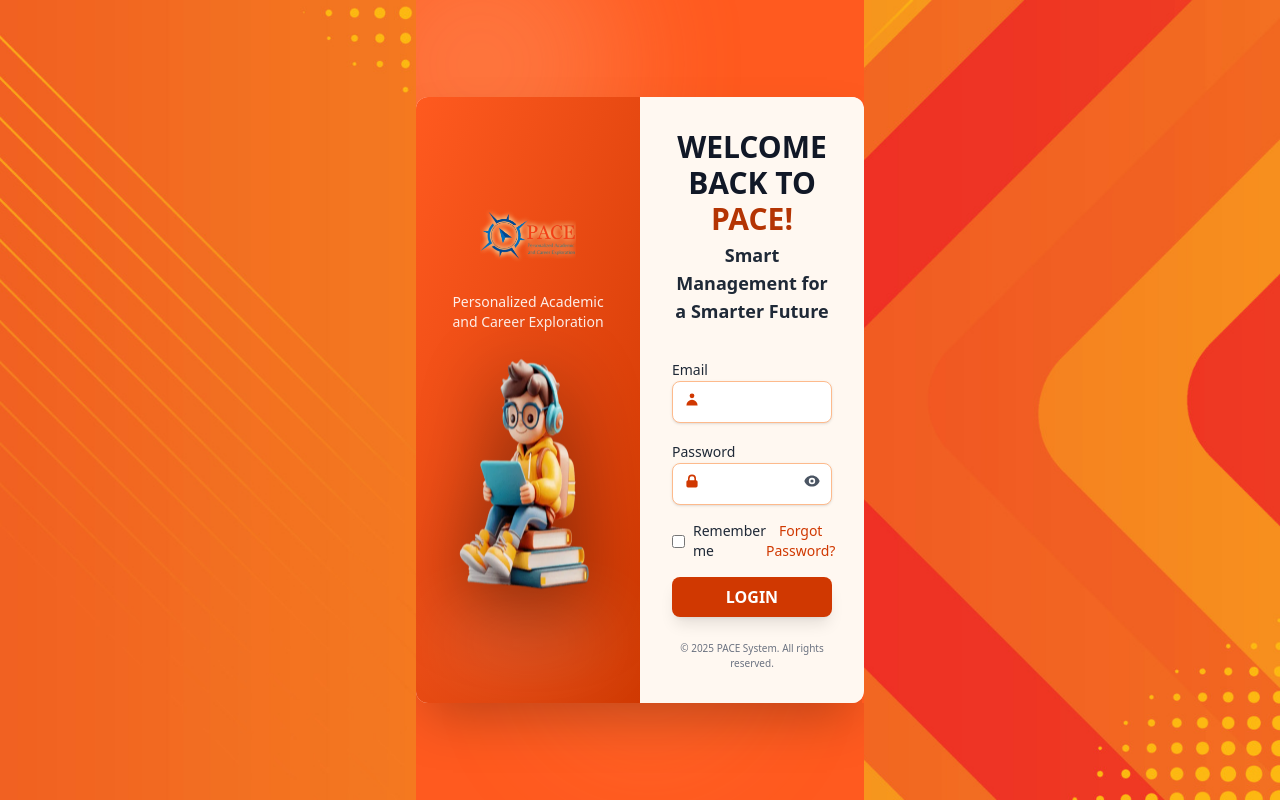
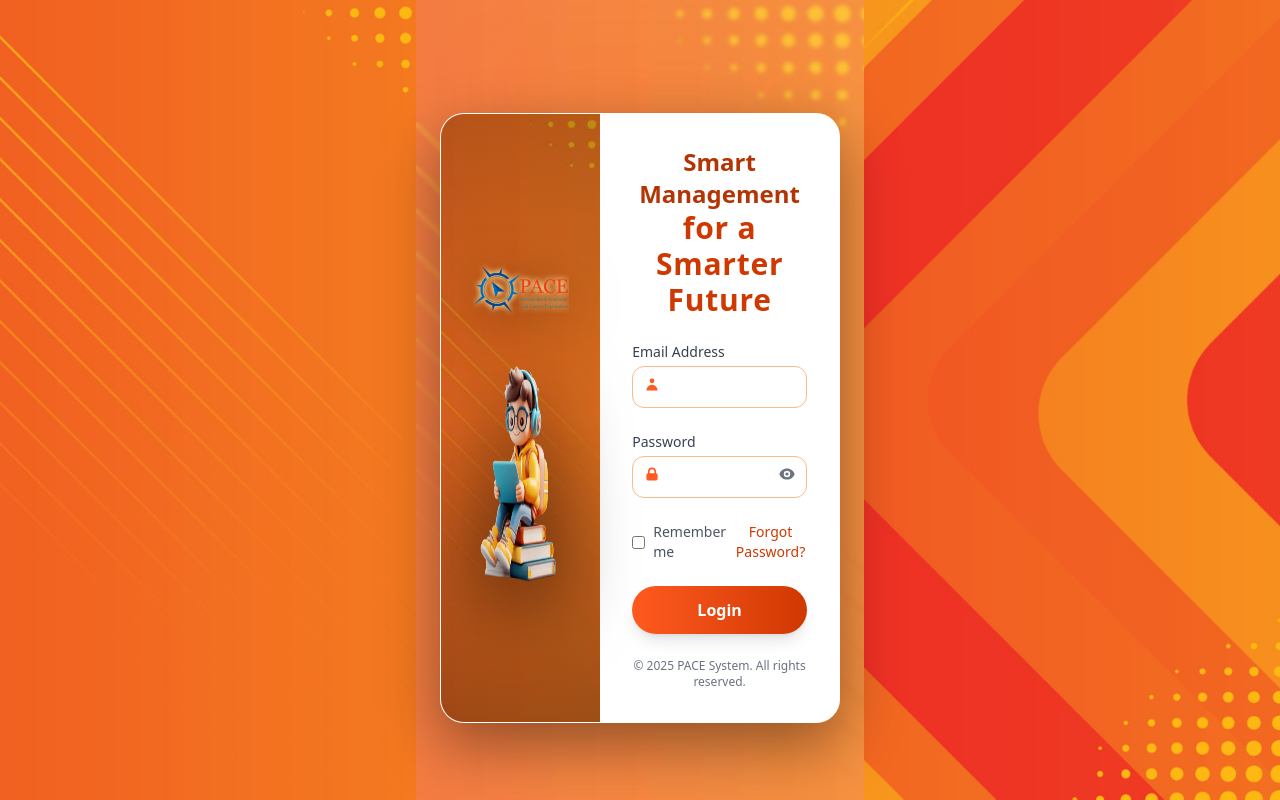
Before and after one commit to MarkDenver01/pace_app, a React (Vite) app: page /login in a window 1280 px wide. Built offline with nearby package versions, Linux system fonts and the light colour scheme.

Commit message:
login pace

```diff
--- a/src/page/login/Login.tsx
+++ b/src/page/login/Login.tsx
@@ -1,5 +1,6 @@
 import React, { useState } from "react";
 import { HiLockClosed, HiUser, HiEye, HiEyeOff } from "react-icons/hi";
+
 import { login } from "../../libs/ApiResponseService";
 import { useNavigate, useSearchParams } from "react-router-dom";
 import { useAuth } from "../../context/AuthContext";
@@ -9,6 +10,8 @@ import { getSwalTheme } from "../../utils/getSwalTheme";
 
 import PaceLogo from "../../assets/pace/logo_final.png";
 import HeroStudent from "../../assets/pace/hero_student.png";
+import LoginLeftBG from "../../assets/pace/login_half_bg.jpg";
+import LoginFullBG from "../../assets/pace/login_half_bg.jpg";
 
 const Login: React.FC = () => {
   const navigate = useNavigate();
@@ -21,7 +24,6 @@ const Login: React.FC = () => {
   const [searchParams] = useSearchParams();
   const universityId = searchParams.get("universityId");
 
-  // 🔥 LOGIN LOGIC (UNCHANGED)
   const handleLogin = async (e: React.FormEvent) => {
     e.preventDefault();
     setLoading(true);
@@ -35,10 +37,10 @@ const Login: React.FC = () => {
 
         if (adminStatus === "PENDING") {
           const result = await Swal.fire({
-            title: `Hi ${response.username}! Please update your password.`,
+            title: `Hi ${response.username}! Please update your password before LOGIN.`,
             icon: "warning",
             showCancelButton: true,
-            confirmButtonText: "Proceed",
+            confirmButtonText: "Yes, PROCEED",
             cancelButtonText: "Cancel",
             ...getSwalTheme(),
           });
@@ -47,17 +49,28 @@ const Login: React.FC = () => {
             navigate(
               `/login/update-password?universityId=${universityId}&email=${encodeURIComponent(
                 email
-              )}`
+              )}`,
+              { replace: true }
             );
           }
-        } else {
+        } else if (adminStatus === "VERIFIED" || adminStatus === "ACTIVATE") {
           Swal.fire({
             icon: "success",
             title: `Welcome ${response.username}!`,
             text: "Proceed to dashboard.",
             confirmButtonText: "PROCEED",
             ...getSwalTheme(),
-          }).then(() => navigate("/admin/dashboard"));
+          }).then((result) => {
+            if (result.isConfirmed) navigate("/admin/dashboard");
+          });
+        } else {
+          Swal.fire({
+            icon: "error",
+            title: "Access Denied",
+            text: `Your account status (${adminStatus}) does not allow access.`,
+            confirmButtonText: "CLOSE",
+            ...getSwalTheme(),
+          });
         }
       } else if (response.role === "SUPER_ADMIN") {
         Swal.fire({
@@ -66,12 +79,15 @@ const Login: React.FC = () => {
           text: "Proceed to Super Admin dashboard.",
           confirmButtonText: "PROCEED",
           ...getSwalTheme(),
-        }).then(() => navigate("/superadmin/dashboard"));
+        }).then((result) => {
+          if (result.isConfirmed) navigate("/superadmin/dashboard");
+        });
       } else {
         Swal.fire({
           icon: "error",
           title: "Unauthorized",
-          text: "Your role is not allowed.",
+          text: "Your role is not authorized to access this application.",
+          confirmButtonText: "CLOSE",
           ...getSwalTheme(),
         });
       }
@@ -79,7 +95,8 @@ const Login: React.FC = () => {
       Swal.fire({
         icon: "error",
         title: "Login Failed",
-        text: error?.message || "Invalid email or password.",
+        text: error?.message || "Invalid email or password. Please try again.",
+        confirmButtonText: "CLOSE",
         ...getSwalTheme(),
       });
     } finally {
@@ -88,61 +105,88 @@ const Login: React.FC = () => {
   };
 
   return (
-    <div className="min-h-screen w-full bg-orange-500 flex items-center justify-center relative overflow-hidden">
+    <div
+      className="relative min-h-screen w-full bg-cover bg-center bg-no-repeat flex items-center justify-center"
+      style={{ backgroundImage: `url(${LoginFullBG})` }}
+    >
+      {/* light global blur so BG still visible */}
+      <div className="absolute inset-0 bg-white/15 backdrop-blur-[2px]" />
 
-      {/* 🔵 floating circles background (LEFT PANEL vibes) */}
-      <div className="absolute -left-20 -top-20 w-72 h-72 bg-orange-300/40 rounded-full blur-3xl animate-pulse" />
-      <div className="absolute left-10 top-64 w-40 h-40 bg-orange-200/40 rounded-full blur-2xl animate-bounce" />
-      <div className="absolute left-32 bottom-10 w-52 h-52 bg-orange-400/30 rounded-full blur-3xl animate-pulse" />
+      {/* main wrapper to control card width (same feel as grocery UI) */}
+      <div className="relative z-10 w-full px-4 sm:px-6">
+        {/* soft glow under the card */}
+        <div className="mx-auto max-w-4xl pointer-events-none">
+          <div className="mx-auto h-6 w-3/4 rounded-full bg-orange-500/40 blur-2xl opacity-75" />
+        </div>
 
-      {/* CONTAINER */}
-      <div className="w-full max-w-6xl min-h-[550px] bg-white/80 backdrop-blur-lg rounded-xl overflow-hidden shadow-2xl grid grid-cols-1 md:grid-cols-2">
+        {/* LOGIN CARD */}
+        <div
+          className="
+            relative mx-auto mt-3 max-w-4xl
+            rounded-3xl bg-white/96 backdrop-blur-xl
+            border border-white/80 shadow-[0_22px_60px_rgba(0,0,0,0.4)]
+            overflow-hidden
+          "
+        >
+          <div className="grid grid-cols-1 md:grid-cols-5">
+            {/* LEFT PANEL – logo + mascot strip */}
+            <div
+              className="
+                md:col-span-2 relative flex flex-col items-center justify-center
+                p-6 sm:p-7
+              "
+              style={{
+                backgroundImage: `url(${LoginLeftBG})`,
+                backgroundSize: "cover",
+                backgroundPosition: "center",
+              }}
+            >
+              <div className="absolute inset-0 bg-gradient-to-b from-black/25 via-black/10 to-black/35" />
 
-        {/* LEFT PANEL */}
-        <div className="relative bg-gradient-to-br from-orange-500 to-orange-600 p-6 flex flex-col items-center justify-center text-center">
-
-          <img src={PaceLogo} className="h-24 mb-2 animate-fadeIn" />
-
-          <p className="text-white/90 text-sm mb-6 animate-slideUp">
-            Personalized Academic <br /> and Career Exploration
-          </p>
-
-          {/* Mascot float animation */}
+              <div className="relative flex flex-col items-center">
+                <img
+                  src={PaceLogo}
+                  alt="PACE Logo"
+                  className="h-20 sm:h-24 mb-4 drop-shadow-[0_10px_26px_rgba(0,0,0,0.6)]"
+                />
                 <img
                   src={HeroStudent}
-            className="h-64 drop-shadow-[0_20px_40px_rgba(0,0,0,0.45)] animate-floating"
+                  alt="Student"
+                  className="h-44 sm:h-52 md:h-60 drop-shadow-[0_18px_40px_rgba(0,0,0,0.7)]"
                 />
-
-          {/* glow under mascot */}
-          <div className="absolute bottom-12 w-40 h-6 bg-white/30 blur-2xl" />
+              </div>
             </div>
 
-        {/* RIGHT PANEL */}
-        <div className="bg-orange-50 p-8 flex flex-col justify-center animate-fadeIn">
+            {/* RIGHT PANEL – form */}
+            <div className="md:col-span-3 p-6 sm:p-8 bg-white/98">
+              <div className="text-center mb-6">
+                <h2 className="text-xl sm:text-2xl font-extrabold text-orange-700">
+                   Smart Management
+                </h2>
+                <h1 className="text-2xl sm:text-3xl font-extrabold text-orange-600 tracking-wide">
+                  for a Smarter Future
+                </h1>
+              </div>
 
-          <h1 className="text-3xl font-extrabold text-center text-gray-900 animate-slideUp">
-            WELCOME BACK TO <span className="text-orange-700">PACE!</span>
-          </h1>
-
-          <p className="text-center mt-1 mb-8 font-semibold text-gray-800 text-lg animate-slideUp">
-            Smart Management for a Smarter Future
-          </p>
-
-          <form className="space-y-4 animate-slideUp" onSubmit={handleLogin}>
+              <form className="space-y-5 sm:space-y-6" onSubmit={handleLogin}>
                 {/* EMAIL */}
                 <div>
-              <label className="text-sm font-medium">Email</label>
-              <div className="relative">
-                <HiUser className="absolute left-3 top-2.5 text-orange-600" />
+                  <label className="block text-xs sm:text-sm font-medium text-gray-700 mb-1">
+                    Email Address
+                  </label>
+                  <div className="relative group">
+                    <HiUser className="absolute left-3 top-2.5 text-orange-500 group-focus-within:text-orange-600 transition" />
                     <input
                       type="email"
                       required
                       value={email}
                       onChange={(e) => setEmail(e.target.value)}
                       className="
-                    w-full pl-10 pr-3 py-2 rounded-lg border border-orange-300
-                    focus:ring-2 focus:ring-orange-500 bg-white
-                    transition-all shadow-sm
+                        w-full pl-10 pr-3 py-2.5 rounded-xl
+                        bg-white/90 border border-orange-300
+                        text-gray-800 text-sm
+                        focus:ring-2 focus:ring-orange-500 focus:border-orange-500
+                        outline-none transition
                       "
                     />
                   </div>
@@ -150,24 +194,28 @@ const Login: React.FC = () => {
 
                 {/* PASSWORD */}
                 <div>
-              <label className="text-sm font-medium">Password</label>
-              <div className="relative">
-                <HiLockClosed className="absolute left-3 top-2.5 text-orange-600" />
+                  <label className="block text-xs sm:text-sm font-medium text-gray-700 mb-1">
+                    Password
+                  </label>
+                  <div className="relative group">
+                    <HiLockClosed className="absolute left-3 top-2.5 text-orange-500 group-focus-within:text-orange-600 transition" />
                     <input
                       type={showPassword ? "text" : "password"}
                       required
                       value={password}
                       onChange={(e) => setPassword(e.target.value)}
                       className="
-                    w-full pl-10 pr-10 py-2 rounded-lg border border-orange-300
-                    focus:ring-2 focus:ring-orange-500 bg-white shadow-sm
-                    transition-all
+                        w-full pl-10 pr-10 py-2.5 rounded-xl
+                        bg-white/90 border border-orange-300
+                        text-gray-800 text-sm
+                        focus:ring-2 focus:ring-orange-500 focus:border-orange-500
+                        outline-none transition
                       "
                     />
                     <button
                       type="button"
                       onClick={() => setShowPassword(!showPassword)}
-                  className="absolute right-3 top-2.5 text-gray-600 hover:text-orange-600"
+                      className="absolute right-3 top-2.5 text-gray-500 hover:text-orange-600 transition"
                     >
                       {showPassword ? <HiEyeOff /> : <HiEye />}
                     </button>
@@ -175,15 +223,15 @@ const Login: React.FC = () => {
                 </div>
 
                 {/* REMEMBER + FORGOT */}
-            <div className="flex items-center justify-between text-sm">
-              <label className="flex items-center gap-2">
+                <div className="flex flex-col sm:flex-row sm:items-center sm:justify-between gap-2 text-xs sm:text-sm text-gray-600">
+                  <label className="inline-flex items-center gap-2 cursor-pointer select-none">
                     <input type="checkbox" className="accent-orange-600" />
-                Remember me
+                    <span>Remember me</span>
                   </label>
 
                   <button
                     type="button"
-                className="text-orange-600 hover:underline"
+                    className="text-orange-600 hover:text-orange-700 font-medium"
                     onClick={() => navigate("/forgot-password")}
                   >
                     Forgot Password?
@@ -195,46 +243,26 @@ const Login: React.FC = () => {
                   type="submit"
                   disabled={loading}
                   className="
-                w-full py-2 bg-orange-600 text-white font-bold rounded-lg
-                hover:bg-orange-700 transition shadow-lg hover:shadow-xl
-                hover:scale-[1.02] active:scale-[0.98]
+                    w-full py-2.5 sm:py-3
+                    rounded-full
+                    bg-gradient-to-r from-orange-500 to-orange-600
+                    text-white text-sm sm:text-base font-semibold
+                    shadow-lg hover:shadow-[0_14px_30px_rgba(249,115,22,0.55)]
+                    hover:translate-y-[-1px]
+                    transition-all disabled:opacity-60
                   "
                 >
-              {loading ? "Logging in..." : "LOGIN"}
+                  {loading ? "Logging in..." : "Login"}
                 </button>
               </form>
 
-          <p className="text-center text-[10px] text-gray-500 mt-6">
+              <p className="mt-6 text-[10px] sm:text-xs text-gray-500 text-center">
                 © 2025 PACE System. All rights reserved.
               </p>
             </div>
           </div>
-
-      {/* ANIMATION KEYFRAMES */}
-      <style>{`
-        @keyframes floating {
-          0% { transform: translateY(0); }
-          50% { transform: translateY(-10px); }
-          100% { transform: translateY(0); }
-        }
-        .animate-floating {
-          animation: floating 3.5s ease-in-out infinite;
-        }
-        @keyframes fadeIn {
-          from { opacity: 0; transform: translateY(10px); }
-          to { opacity: 1; transform: translateY(0); }
-        }
-        .animate-fadeIn {
-          animation: fadeIn 1s ease forwards;
-        }
-        @keyframes slideUp {
-          from { opacity: 0; transform: translateY(20px); }
-          to { opacity: 1; transform: translateY(0); }
-        }
-        .animate-slideUp {
-          animation: slideUp .9s ease forwards;
-        }
-      `}</style>
+        </div>
+      </div>
     </div>
   );
 };
```
Lines whose indentation alone changed are shown as unchanged.
